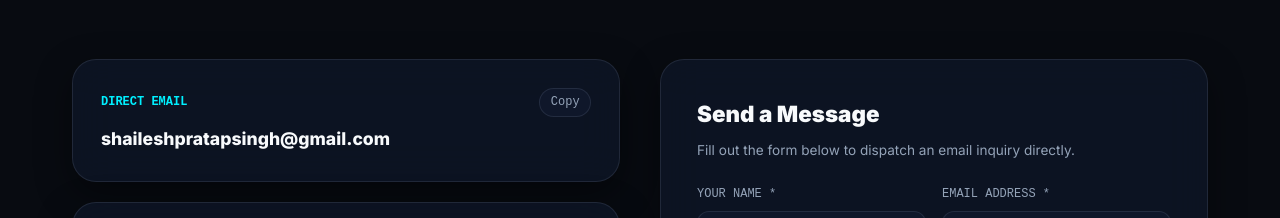
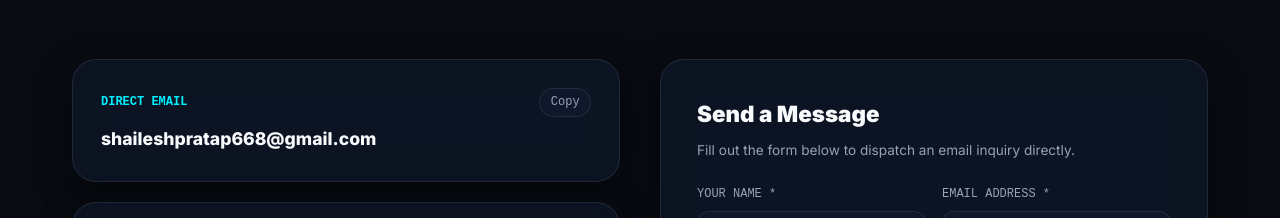
Before and after one commit to shailesh0702/portfolio, a Next.js app: page / in a window 1280 px wide. Shown: the part 8520-8738 px from the top of the page. Built offline with nearby package versions, Linux system fonts and the light colour scheme.

Commit message:
chore: update contact email to shaileshpratap668@gmail.com

```diff
--- a/public/standalone.html
+++ b/public/standalone.html
@@ -726,7 +726,7 @@
               <span>LinkedIn</span>
               <span>↗</span>
             </a>
-            <a href="mailto:shaileshpratapsingh@gmail.com" class="social-btn">
+            <a href="mailto:shaileshpratap668@gmail.com" class="social-btn">
               <span>Email</span>
             </a>
           </div>
@@ -1165,7 +1165,7 @@
         <div style="display: flex; flex-direction: column; gap: 1.5rem;">
           <div class="card">
             <h4 style="font-size: 0.8rem; font-family: 'JetBrains Mono', monospace; color: var(--accent-cyan); text-transform: uppercase; margin-bottom: 0.5rem;">Email Directly</h4>
-            <a href="mailto:shaileshpratapsingh@gmail.com" style="font-size: 1.1rem; font-weight: 700; color: var(--text-primary); text-decoration: none;">shaileshpratapsingh@gmail.com</a>
+            <a href="mailto:shaileshpratap668@gmail.com" style="font-size: 1.1rem; font-weight: 700; color: var(--text-primary); text-decoration: none;">shaileshpratap668@gmail.com</a>
           </div>
 
           <div class="card">
@@ -1212,7 +1212,7 @@
       <div style="display: flex; flex-wrap: wrap; justify-content: center; gap: 1.5rem; margin-bottom: 1.5rem;">
         <a href="https://github.com/shailesh0702" target="_blank" rel="noopener noreferrer" style="color: var(--text-secondary); text-decoration: none; font-weight: 600;">GitHub</a>
         <a href="https://www.linkedin.com/in/shailesh-pratap-singh-383bb2399/" target="_blank" rel="noopener noreferrer" style="color: var(--text-secondary); text-decoration: none; font-weight: 600;">LinkedIn</a>
-        <a href="mailto:shaileshpratapsingh@gmail.com" style="color: var(--text-secondary); text-decoration: none; font-weight: 600;">Email</a>
+        <a href="mailto:shaileshpratap668@gmail.com" style="color: var(--text-secondary); text-decoration: none; font-weight: 600;">Email</a>
         <a href="tel:+918887516069" style="color: var(--text-secondary); text-decoration: none; font-weight: 600;">Phone</a>
       </div>
       <p>© <span id="year"></span> Shailesh Pratap Singh. All rights reserved.</p>
@@ -1285,7 +1285,7 @@
 
       const subject = encodeURIComponent('Portfolio Contact from ' + name);
       const body = encodeURIComponent('Name: ' + name + '\nEmail: ' + email + '\n\nMessage:\n' + message);
-      window.location.href = 'mailto:shaileshpratapsingh@gmail.com?subject=' + subject + '&body=' + body;
+      window.location.href = 'mailto:shaileshpratap668@gmail.com?subject=' + subject + '&body=' + body;
     });
 
     // Smooth Scroll & Active Nav Highlights
--- a/src/data/portfolio.ts
+++ b/src/data/portfolio.ts
@@ -93,7 +93,7 @@ export const personalInfo = {
     "Passionate about building web applications and hardware-integrated systems, currently pursuing Computer Science Engineering at Lovely Professional University.",
   aboutParagraph:
     "I am a Computer Science and Engineering undergraduate at Lovely Professional University with a strong passion for developing responsive web applications and hardware-integrated systems. My technical interests span full-stack development, algorithms, and cyber-physical embedded systems—combining modern frameworks like React and Node.js with microcontrollers like Arduino. My career goal is to architect robust, scalable software and intelligent IoT solutions that solve real-world problems and bridge digital experiences with physical computing.",
-  email: "shaileshpratapsingh@gmail.com",
+  email: "shaileshpratap668@gmail.com",
   phone: "+91 8887516069",
   location: "Phagwara, Punjab / Lucknow, Uttar Pradesh",
   status: "Available for opportunities",
@@ -121,7 +121,7 @@ export const socialLinks: SocialLink[] = [
   },
   {
     name: "Email",
-    url: "mailto:shaileshpratapsingh@gmail.com",
+    url: "mailto:shaileshpratap668@gmail.com",
     icon: "email",
   },
   {
--- a/standalone.html
+++ b/standalone.html
@@ -726,7 +726,7 @@
               <span>LinkedIn</span>
               <span>↗</span>
             </a>
-            <a href="mailto:shaileshpratapsingh@gmail.com" class="social-btn">
+            <a href="mailto:shaileshpratap668@gmail.com" class="social-btn">
               <span>Email</span>
             </a>
           </div>
@@ -1165,7 +1165,7 @@
         <div style="display: flex; flex-direction: column; gap: 1.5rem;">
           <div class="card">
             <h4 style="font-size: 0.8rem; font-family: 'JetBrains Mono', monospace; color: var(--accent-cyan); text-transform: uppercase; margin-bottom: 0.5rem;">Email Directly</h4>
-            <a href="mailto:shaileshpratapsingh@gmail.com" style="font-size: 1.1rem; font-weight: 700; color: var(--text-primary); text-decoration: none;">shaileshpratapsingh@gmail.com</a>
+            <a href="mailto:shaileshpratap668@gmail.com" style="font-size: 1.1rem; font-weight: 700; color: var(--text-primary); text-decoration: none;">shaileshpratap668@gmail.com</a>
           </div>
 
           <div class="card">
@@ -1212,7 +1212,7 @@
       <div style="display: flex; flex-wrap: wrap; justify-content: center; gap: 1.5rem; margin-bottom: 1.5rem;">
         <a href="https://github.com/shailesh0702" target="_blank" rel="noopener noreferrer" style="color: var(--text-secondary); text-decoration: none; font-weight: 600;">GitHub</a>
         <a href="https://www.linkedin.com/in/shailesh-pratap-singh-383bb2399/" target="_blank" rel="noopener noreferrer" style="color: var(--text-secondary); text-decoration: none; font-weight: 600;">LinkedIn</a>
-        <a href="mailto:shaileshpratapsingh@gmail.com" style="color: var(--text-secondary); text-decoration: none; font-weight: 600;">Email</a>
+        <a href="mailto:shaileshpratap668@gmail.com" style="color: var(--text-secondary); text-decoration: none; font-weight: 600;">Email</a>
         <a href="tel:+918887516069" style="color: var(--text-secondary); text-decoration: none; font-weight: 600;">Phone</a>
       </div>
       <p>© <span id="year"></span> Shailesh Pratap Singh. All rights reserved.</p>
@@ -1285,7 +1285,7 @@
 
       const subject = encodeURIComponent('Portfolio Contact from ' + name);
       const body = encodeURIComponent('Name: ' + name + '\nEmail: ' + email + '\n\nMessage:\n' + message);
-      window.location.href = 'mailto:shaileshpratapsingh@gmail.com?subject=' + subject + '&body=' + body;
+      window.location.href = 'mailto:shaileshpratap668@gmail.com?subject=' + subject + '&body=' + body;
     });
 
     // Smooth Scroll & Active Nav Highlights
```
